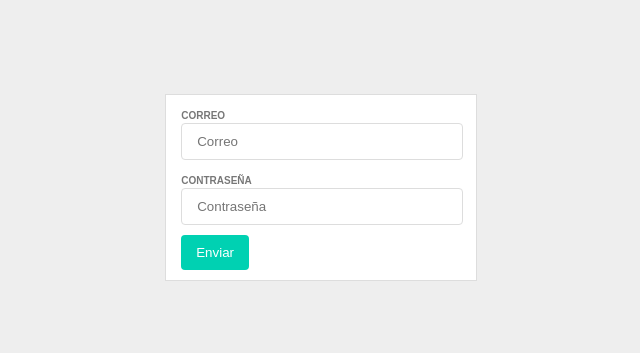
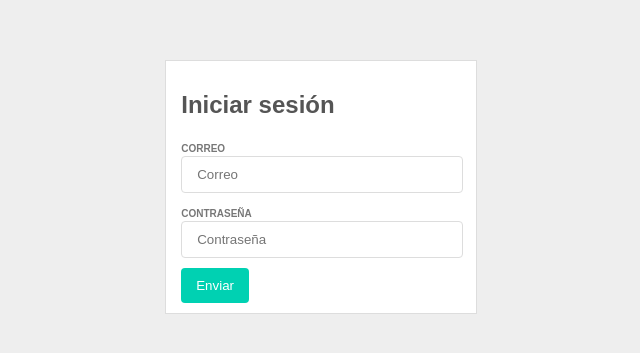
Before and after one commit to levelasquez/instacool, a React (Create React App) app: page / in a window 1280 px wide. Shown: the part 213-566 px from the top of the page, without its empty margins (319-959 px from the left). Built offline with nearby package versions, Linux system fonts and the light colour scheme; the HTML template or start-up script is replaced by a standard one.

Commit message:
Title component

```diff
--- a/src/App.tsx
+++ b/src/App.tsx
@@ -4,12 +4,14 @@ import Button from './components/Button'
 import Card from './components/Card'
 import Container from './components/Container'
 import Input from './components/Input'
+import Title from './components/Title'
 
 class App extends React.Component {
   public render() {
     return (
       <Container>
         <Card>
+          <Title>Iniciar sesión</Title>
           <Input placeholder="Correo" label="Correo" />
           <Input placeholder="Contraseña" label="Contraseña" />
           <Button>Enviar</Button>
--- /dev/null
+++ b/src/components/Title.tsx
@@ -0,0 +1,13 @@
+import * as React from 'react'
+
+const style = {
+  color: '#555',
+}
+
+export default class Card extends React.Component {
+  public render() {
+    return (
+      <h2 {...this.props} style={style} />
+    )
+  }
+}
```
